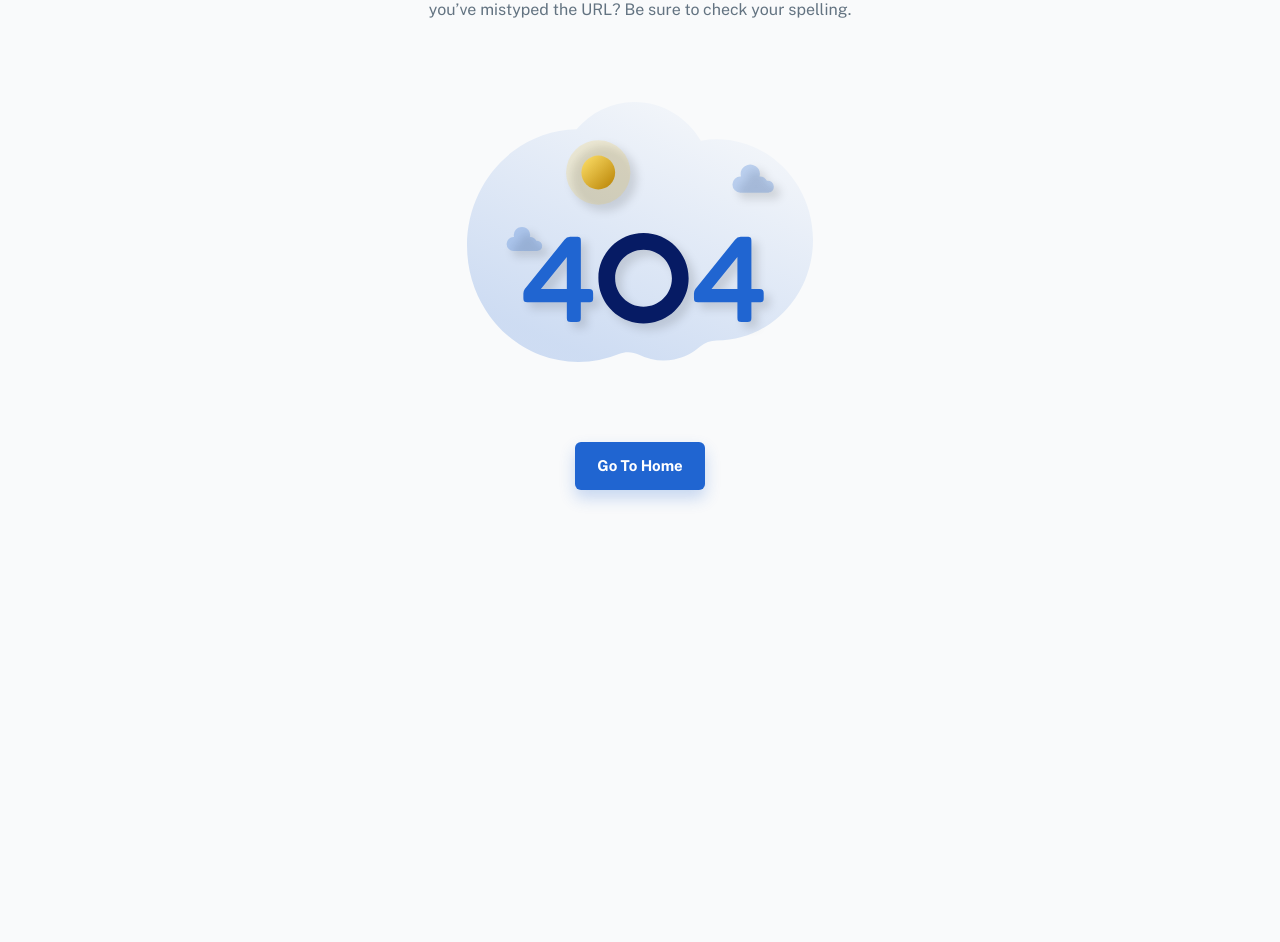
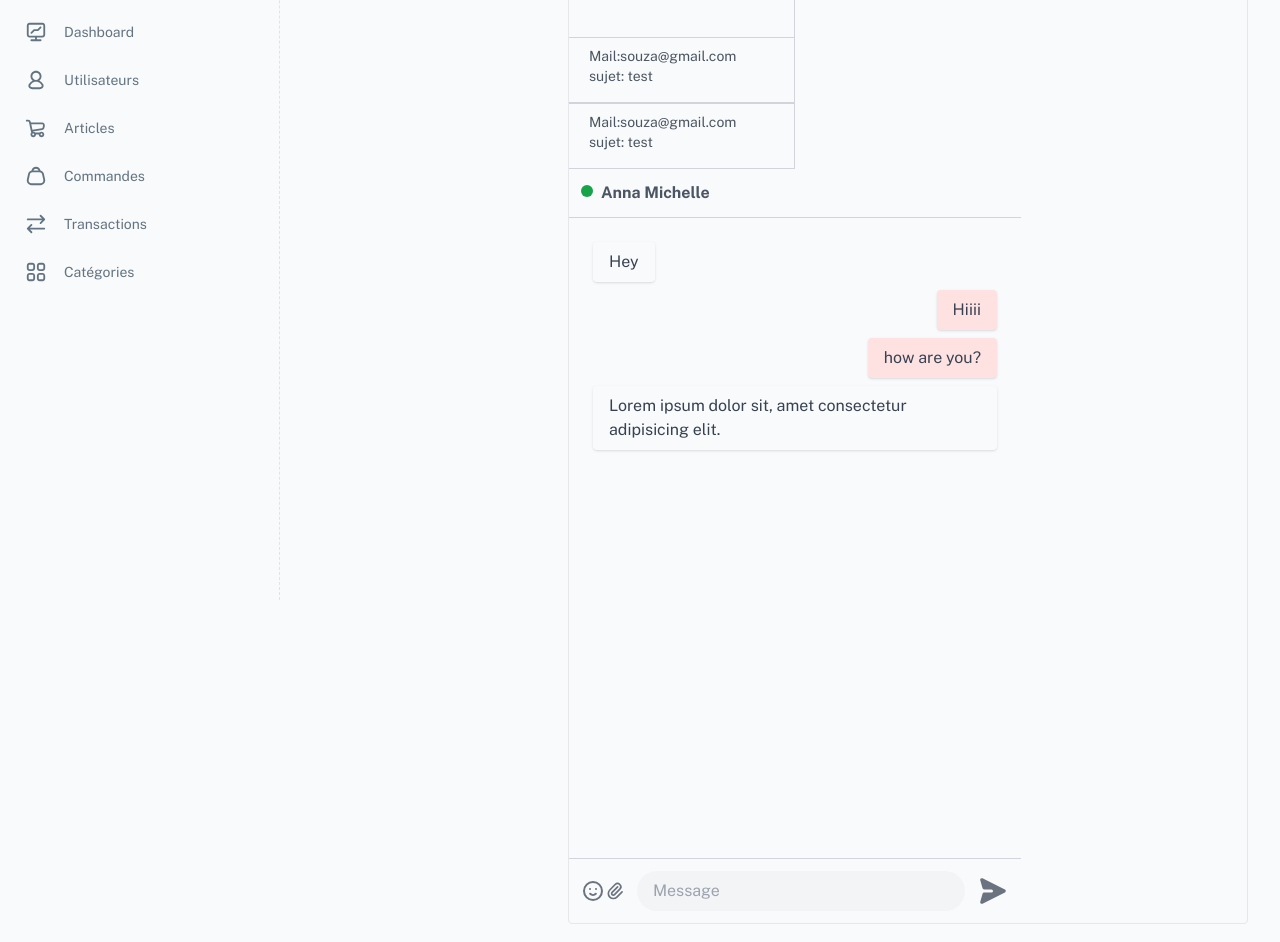
Before and after one commit to YounGio9/itine-frontend, a React (Create React App) app: page /admin/messages in a window 1280 px wide. Before the commit this address led to /404. Shown: the part 200-1142 px from the top of the page. Before the commit the page ends 800 px from the top, so only its background shows below. Built offline with nearby package versions, Linux system fonts and the light colour scheme; a web font is replaced by a local one.

Commit message:
feat: Start messagePage

```diff
--- /dev/null
+++ b/src/pages/MessagesPage.js
@@ -0,0 +1,163 @@
+import React, { useEffect } from 'react';
+import search from '../../assets/search.png';
+import { Link } from 'react-router-dom';
+// import { getMessages } from '../../services/messages.service';
+
+export default function MessagePage() {
+  const [messages, setMessages] = React.useState([
+    {
+      body: 'test',
+      senderMail: 'souza@gmail.com',
+      subject: 'test',
+    },
+    {
+      body: 'test2',
+      senderMail: 'souza@gmail.com',
+      subject: 'test',
+    },
+  ]);
+
+  const [currentMessage, setCurrentMessage] = React.useState('');
+
+  //   useEffect(() => {
+  //     const getMsgs = async () => {
+  //       const data = await getMessages();
+  //       setMessages(data);
+  //       console.log(data);
+  //     };
+  //     getMsgs();
+  //   }, []);
+  return (
+    <>
+      <div>
+        <div className="p-4 lg:ml-64 mx-auto z-0">
+          <div className="min-w-full border rounded lg:grid lg:grid-cols-3">
+            <div className="border-r border-gray-300 lg:col-span-1">
+              <div className="relative text-gray-600 mx-3 my-3">
+                <div className="absolute inset-y-0 left-0 flex items-center pl-2">
+                  <img src={search} alt="search" className="w-6" />
+                </div>
+                <input
+                  type="search"
+                  className="block w-full py-2 pl-10 bg-gray-100 rounded outline-none"
+                  name="search"
+                  placeholder="Rechercher"
+                  required=""
+                />
+              </div>
+              <ul className="overflow-auto h-auto">
+                <li className=" mt-10">
+                  {messages &&
+                    messages.map((msg) => (
+                      <button
+                        onClick={() => setCurrentMessage(msg)}
+                        className="flex w-full items-center px-3 py-2 text-sm transition duration-150 ease-in-out border-b border-t border-gray-300 cursor-pointer hover:bg-gray-100 focus:outline-none"
+                      >
+                        <div className="text-start w-full pb-2">
+                          <h3 className="block ml-2 font-semibold text-red-600">{msg.senderName}</h3>
+                          <h4 className="block ml-2 text-sm text-gray-600">Mail:{msg.senderMail}</h4>
+                          <h5 className="block ml-2 text-sm text-gray-600">sujet: {msg.subject}</h5>
+                        </div>
+                      </button>
+                    ))}
+                </li>
+              </ul>
+            </div>
+            <div>
+              <h2 className="text-2xl font-bold">Corps du message</h2>
+
+              <p className="text-xl my-6 text-left ml-4">{currentMessage.body}</p>
+            </div>
+            <div className="hidden lg:col-span-2 lg:block">
+              <div className="w-full">
+                <div className="relative flex items-center p-3 border-b border-gray-300">
+                  <span className="block ml-5 font-bold text-gray-600">Anna Michelle</span>
+                  <span className="absolute w-3 h-3 bg-green-600 rounded-full top-4"></span>
+                </div>
+                <div className="relative w-full p-6 overflow-y-auto h-[40rem]">
+                  <ul className="space-y-2">
+                    <li className="flex justify-start">
+                      <div className="relative max-w-xl px-4 py-2 text-gray-700 rounded shadow">
+                        <span className="block">Hey</span>
+                      </div>
+                    </li>
+
+                    <li className="flex justify-end">
+                      <div className="relative bg-red-100 max-w-xl px-4 py-2 text-gray-700 rounded shadow">
+                        <span className="block">Hiiii</span>
+                      </div>
+                    </li>
+
+                    <li className="flex justify-end">
+                      <div className="relative max-w-xl bg-red-100 px-4 py-2 text-gray-700 rounded shadow">
+                        <span className="block">how are you?</span>
+                      </div>
+                    </li>
+
+                    <li className="flex justify-start">
+                      <div className="relative max-w-xl px-4 py-2 text-gray-700 rounded shadow">
+                        <span className="block">Lorem ipsum dolor sit, amet consectetur adipisicing elit.</span>
+                      </div>
+                    </li>
+                  </ul>
+                </div>
+                <div className="flex items-center justify-between w-full p-3 border-t border-gray-300">
+                  <button>
+                    <svg
+                      xmlns="http://www.w3.org/2000/svg"
+                      className="w-6 h-6 text-gray-500"
+                      fill="none"
+                      viewBox="0 0 24 24"
+                      stroke="currentColor"
+                    >
+                      <path
+                        strokeLinecap="round"
+                        strokeLinejoin="round"
+                        strokeWidth={2}
+                        d="M14.828 14.828a4 4 0 01-5.656 0M9 10h.01M15 10h.01M21 12a9 9 0 11-18 0 9 9 0 0118 0z"
+                      />
+                    </svg>
+                  </button>
+                  <button>
+                    <svg
+                      xmlns="http://www.w3.org/2000/svg"
+                      className="w-5 h-5 text-gray-500"
+                      fill="none"
+                      viewBox="0 0 24 24"
+                      stroke="currentColor"
+                    >
+                      <path
+                        strokeLinecap="round"
+                        strokeLinejoin="round"
+                        strokeWidth={2}
+                        d="M15.172 7l-6.586 6.586a2 2 0 102.828 2.828l6.414-6.586a4 4 0 00-5.656-5.656l-6.415 6.585a6 6 0 108.486 8.486L20.5 13"
+                      />
+                    </svg>
+                  </button>
+                  <input
+                    type="text"
+                    placeholder="Message"
+                    className="block w-full py-2 pl-4 mx-3 bg-gray-100 rounded-full outline-none focus:text-gray-700"
+                    name="message"
+                    required=""
+                  />
+
+                  <button type="submit">
+                    <svg
+                      className="w-8 h-8 text-gray-500 origin-center transform rotate-90"
+                      xmlns="http://www.w3.org/2000/svg"
+                      viewBox="0 0 20 20"
+                      fill="currentColor"
+                    >
+                      <path d="M10.894 2.553a1 1 0 00-1.788 0l-7 14a1 1 0 001.169 1.409l5-1.429A1 1 0 009 15.571V11a1 1 0 112 0v4.571a1 1 0 00.725.962l5 1.428a1 1 0 001.17-1.408l-7-14z" />
+                    </svg>
+                  </button>
+                </div>
+              </div>
+            </div>
+          </div>
+        </div>
+      </div>
+    </>
+  );
+}
--- a/src/routes.js
+++ b/src/routes.js
@@ -12,6 +12,7 @@ import DashboardAppPage from './pages/DashboardAppPage';
 import Orders from './pages/OrderPage';
 import Transactions from './pages/TransactionsPage';
 import Categorie from './pages/CategoriePage';
+import MessagePage from './pages/MessagesPage';
 // ----------------------------------------------------------------------
 
 export default function Router() {
@@ -28,6 +29,7 @@ export default function Router() {
         { path: 'orders', element: <Orders /> },
         { path: 'transactions', element: <Transactions /> },
         { path: 'categories', element: <Categorie /> },
+        { path: 'messages', element: <MessagePage /> },
       ],
     },
     {
```
